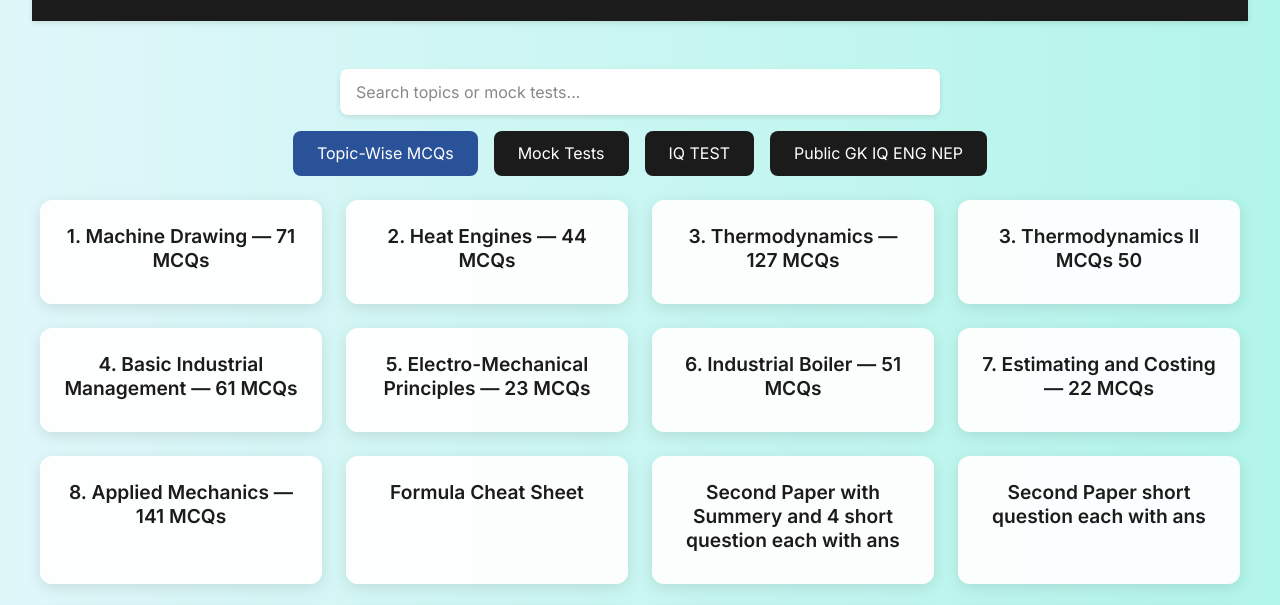
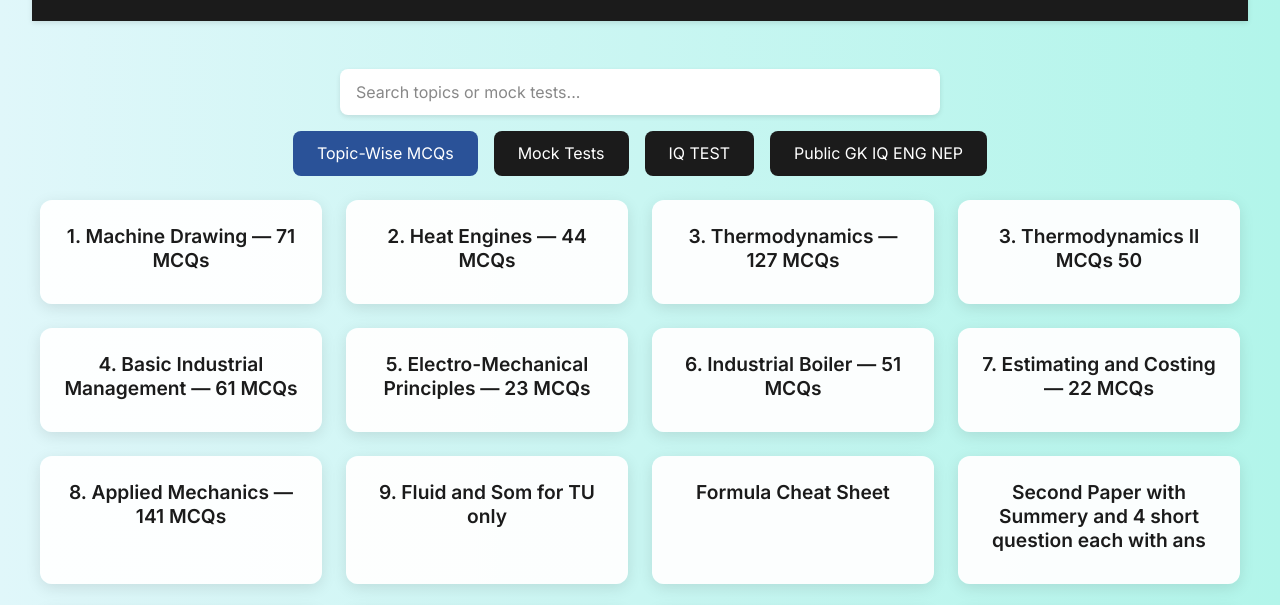
Before and after one commit to nilrebreveneid/General-Mechanical-MCQs, a plain HTML site: page index.html in a window 1280 px wide. Shown: the part 156-761 px from the top of the page. Drawn offline with Linux system fonts and the light colour scheme.

Commit message:
Update index.html

```diff
--- a/index.html
+++ b/index.html
@@ -334,6 +334,10 @@
             <a href="applied_mechanics.html">8. Applied Mechanics — 141 MCQs</a>
             <span class="tooltip">Statics, kinematics, dynamics, torque</span>
         </div>
+         <div class="card">
+            <a href="fluid-som.html">9. Fluid and Som for TU only </a>
+            <span class="tooltip">Fluid Mechanics</span>
+        </div>
         <div class="card">
             <a href="formula.html">Formula Cheat Sheet</a>
             <span class="tooltip">All key formulas for quick review</span>
```
